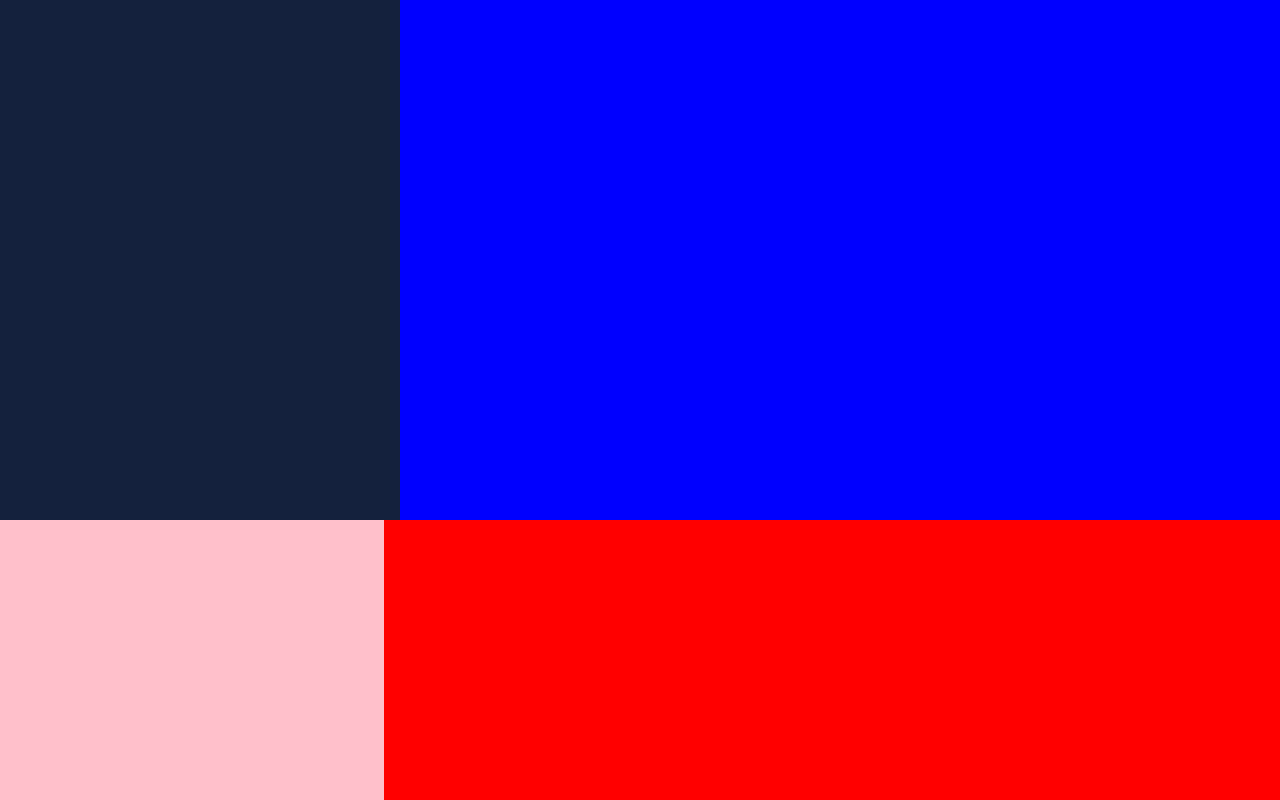
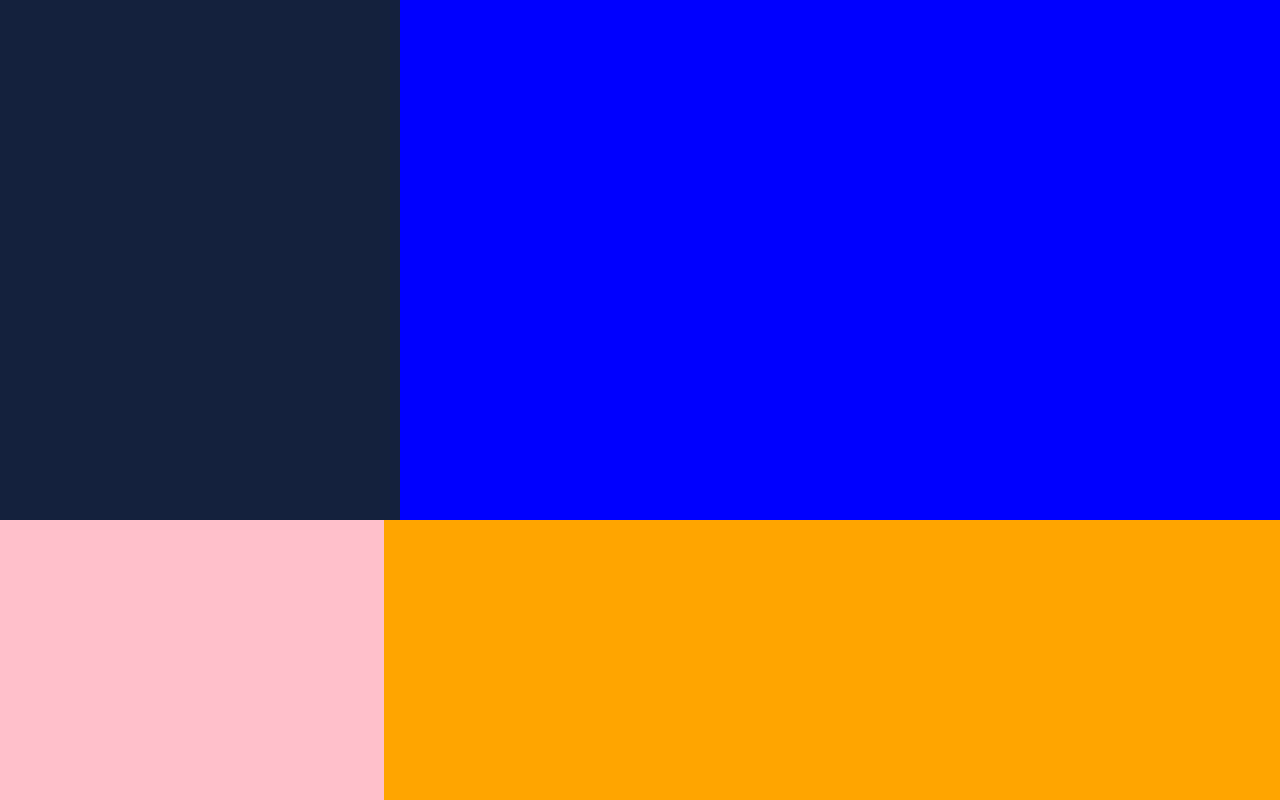
Before and after one commit to NathanRLiu/songstacks, a React (Create React App) app in the folder frontend/: page /song in a window 1280 px wide. Built offline with nearby package versions, Linux system fonts and the light colour scheme.

Commit message:
we actually about to no power

```diff
--- a/frontend/src/Pages/SongPage.tsx
+++ b/frontend/src/Pages/SongPage.tsx
@@ -23,6 +23,7 @@ function SongPage() {
 
 					</div>
 					<div className={ styles["layer-finder"] }>
+
 					</div>
 				</div>
 			</div>
--- a/frontend/src/Styles/SongPage.module.css
+++ b/frontend/src/Styles/SongPage.module.css
@@ -41,4 +41,8 @@
 }
 .layer-finder{
 	background-color:orange;
+	flex-grow:1;
 }
+.layer-finder > .search {
+	width:70%;
+}
```
